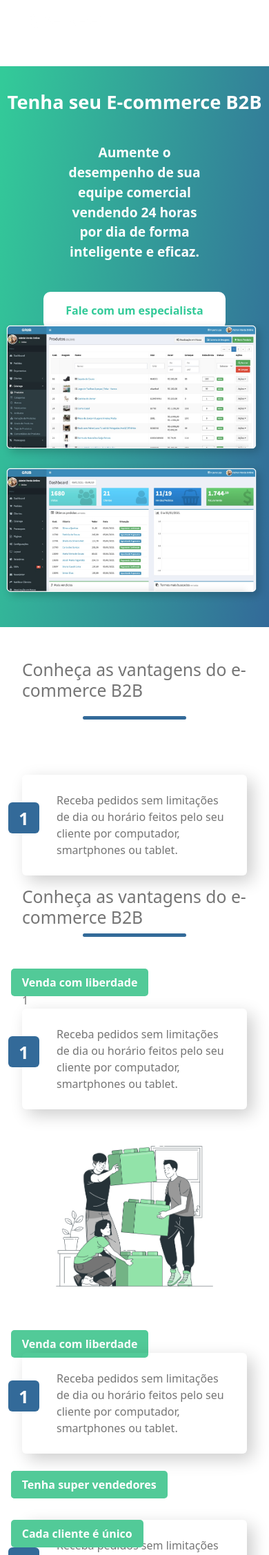
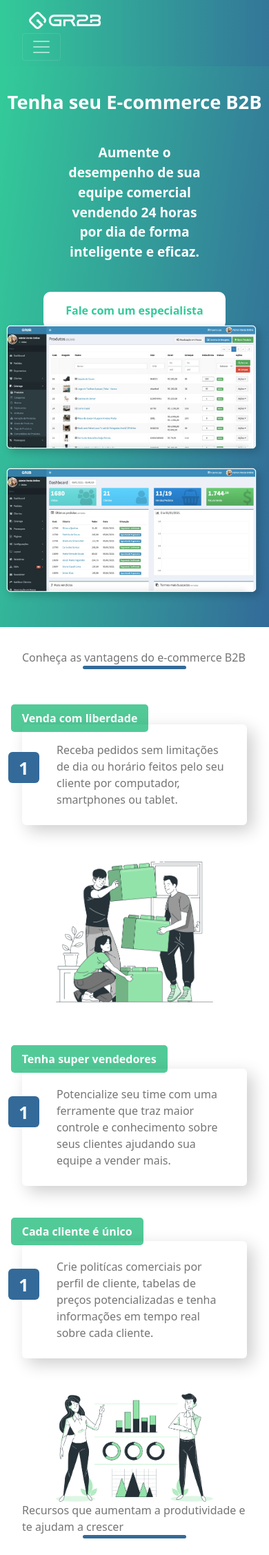
Before and after one commit to oandalves/gr2b, a PHP site: page /pagina.html in a window 390 px wide. Shown: the top 2254 px of the page at 69% size. Run offline with PHP 8.4, Linux system fonts and the light colour scheme; some libraries are stand-ins or nearby versions.

Commit message:
atualizacao index

```diff
--- a/css/stye-pagina.css
+++ b/css/stye-pagina.css
@@ -8,13 +8,40 @@ body {
  */
 
 @media (max-width: 579px) {
-    body {}
     nav {
         padding: 2em 2em;
     }
     nav img {
         width: 40%;
         padding-left: 0.5em;
+    }
+    .navbar {
+        background-image: linear-gradient(to right, #33ca99, #337699);
+    }
+    .nav-item,
+    .nav-item:link,
+    .nav-ite:visited {
+        color: white;
+    }
+    .nav-item:hover,
+    .nav-item:active {
+        text-shadow: 0 0 1px #fff;
+        color: whitesmoke;
+    }
+    .dropdown-menu {
+        border: 0px solid transparent;
+        background-image: linear-gradient(to right, #33ca99, #337699);
+    }
+    .dropdown-item,
+    .dropdown-item:link,
+    .dropdown-menu:visited {
+        color: white;
+    }
+    .dropdown-item:hover,
+    .dropdown-item:active {
+        text-shadow: 0 0 1px #fff;
+        color: whitesmoke;
+        background-image: linear-gradient(to right, #33ca99, #337699);
     }
     .titulo {
         padding: 15px 0;
@@ -140,6 +136,21 @@ border-radius: 6px;
     }
     .retangulo-branco::before {
         content: "1";
+        background: #336A99;
+        color: white;
+        width: 45px;
+        height: 45px;
+        position: absolute;
+        left: -20px;
+        top: 40px;
+        border-radius: 6px;
+        font-weight: 800;
+        font-size: 25px;
+        text-align: center;
+        padding: 5px 0;
+    }
+    .retangulo-branco:nth-child():before {
+        content: "2";
         background: #336A99;
         color: white;
         width: 45px;
--- a/pagina.html
+++ b/pagina.html
@@ -28,28 +28,12 @@
             <button class="navbar-toggler" type="button" data-bs-toggle="collapse" data-bs-target="#navbarSupportedContent" aria-controls="navbarSupportedContent" aria-expanded="false" aria-label="Toggle navigation">
                 <span class="navbar-toggler-icon"></span>
             </button>
-            <span class="navbar-toggler-icon"></span>
-            </button>
-
             <div class="collapse navbar-collapse" id="navbarSupportedContent">
                 <ul class="navbar-nav ms-auto mb-xl-0">
                     <li class="nav-item dropdown">
                         <a class="nav-link dropdown-toggle" href="ecommerce.html" id="navbarDropdown" role="button" data-bs-toggle="dropdown" aria-expanded="false">
                             E-commerce B2B </a>
                         <ul class="dropdown-menu" aria-labelledby="navbarDropdown">
-                            <li><a class="dropdown-item" href="ecommerce.html?type=distribuidora">Distribuídoras</a>
-                            </li>
-                            <li><a class="dropdown-item" href="ecommerce.html?type=industria">Indústria</a></li>
-                            <li><a class="dropdown-item" href="ecommerce.html?type=representante">Representantes</a>
-                            </li>
-                            E-commerce B2B
-                            </a>
-                            <ul class="dropdown-menu" aria-labelledby="navbarDropdown">
-                                <li><a class="dropdown-item" href="ecommerce.html?type=distribuidora">Distribuídoras</a></li>
-                                <li><a class="dropdown-item" href="ecommerce.html?type=industria">Indústria</a></li>
-                                <li><a class="dropdown-item" href="ecommerce.html?type=representante">Representantes</a></li>
-
-                            </ul>
                             <li><a class="dropdown-item" href="ecommerce.html?type=distribuidora">Distribuídoras</a></li>
                             <li><a class="dropdown-item" href="ecommerce.html?type=industria">Indústria</a></li>
                             <li><a class="dropdown-item" href="ecommerce.html?type=representante">Representantes</a></li>
@@ -88,49 +72,6 @@
         </div>
     </div>
     <div class="pagina-principal">
-        <h2 class="titulo">Conheça as vantagens do e-commerce B2B</h2>
-        <div class="linha-azul"></div>
-        <div class="conteudos">
-            <div class="retangulo-titulo-verde">Venda com liberdade</div>
-            <div class="quadrado-bloco">
-                <p class="retangulo-branco">Receba pedidos sem limitações de dia ou horário feitos pelo seu cliente por computador, smartphones ou tablet.</p>
-            </div>
-
-
-            <h2>Conheça as vantagens do e-commerce B2B</h2>
-            <div class="linha-azul"></div>
-            <div class="conteudos">
-                <div class="retangulo-titulo-verde">Venda com liberdade</div>
-                <span class="quadrado-azul">1</span>
-                <p class="retangulo-branco">Receba pedidos sem limitações de dia ou horário feitos pelo seu cliente por computador, smartphones ou tablet.</p>
-
-            </div>
-            <div class="pagina-principal-imagem">
-                <img src="img/imagem01.png" class="img-fluid" alt="imagem da página principal da GR2B">
-            </div>
-            <div class="conteudos">
-                <div class="retangulo-titulo-verde">Venda com liberdade</div>
-                <div class="quadrado-bloco">
-                    <p class="retangulo-branco">Receba pedidos sem limitações de dia ou horário feitos pelo seu cliente por computador, smartphones ou tablet.</p>
-                </div>
-
-            </div>
-            <div class="conteudos">
-                <div class="retangulo-titulo-verde">Venda com liberdade</div>
-                <div class="quadrado-bloco">
-                    <p class="retangulo-branco">Receba pedidos sem limitações de dia ou horário feitos pelo seu cliente por computador, smartphones ou tablet.</p>
-                </div>
-
-
-                <div class="retangulo-titulo-verde">Tenha super vendedores</div>
-                <span class="quadrado-azul">2</span>
-                <p class="retangulo-branco">Potencialize seu time com uma ferramente que traz maior controle e conhecimento sobre seus clientes ajudando sua equipe a vender mais.</p>
-            </div>
-            <div class="conteudos">
-                <div class="retangulo-titulo-verde">Cada cliente é único</div>
-                <span class="quadrado-azul">3</span>
-                <p class="retangulo-branco">Crie politícas comerciais por perfil de cliente, tabelas de preços potencializadas e tenha informações em tempo real sobre cada cliente.</p>
-
         <div class="pagina-principal-flex">
             <div class="pagina-principal-flex-item">
                 <div class="pagina-principal-titulo-align-left">Conheça as vantagens do e-commerce B2B</div>
@@ -203,64 +144,6 @@
                 <img src="img/Gestão de produtos.png" class="img-fluid" alt="Gestão de produtos">
                 <div class="recursos-principal-subtitulo">Gestão de produtos</div>
             </div>
-            <div class="pagina-principal-imagem">
-                <img src="img/imagem02.png" class="img-fluid" alt="imagem da página principal da GR2B">
-            </div>
-            <h2>Recursos que aumentam a produtividade e te ajudam a crescer</h2>
-            <div class="linha-azul"></div>
-            <div class="conteudos">
-                <div class="retangulo-titulo-verde">Venda com liberdade</div>
-                <div class="quadrado-bloco">
-                    <p class="retangulo-branco">Receba pedidos sem limitações de dia ou horário feitos pelo seu cliente por computador, smartphones ou tablet.</p>
-                </div>
-
-            </div>
-            <div class="conteudos">
-                <div class="retangulo-titulo-verde">Venda com liberdade</div>
-                <div class="quadrado-bloco">
-                    <p class="retangulo-branco">Receba pedidos sem limitações de dia ou horário feitos pelo seu cliente por computador, smartphones ou tablet.</p>
-                </div>
-
-            </div>
-            <div class="conteudos">
-                <div class="retangulo-titulo-verde">Venda com liberdade</div>
-                <div class="quadrado-bloco">
-                    <p class="retangulo-branco">Receba pedidos sem limitações de dia ou horário feitos pelo seu cliente por computador, smartphones ou tablet.</p>
-                </div>
-
-
-                <div class="retangulo-titulo-verde">Amplie sua área de atuação</div>
-                <span class="quadrado-azul">4</span>
-                <p class="retangulo-branco">Com nossa plataforma é possível expandir horizontes, alcançar novos clientes e atender com mais eficiência.</p>
-            </div>
-            <div class="conteudos">
-                <div class="retangulo-titulo-verde">Dados em tempo real</div>
-                <span class="quadrado-azul">5</span>
-                <p class="retangulo-branco">Tenha em tempo real e na palma da mão informações que ajudam a entender melhor seu negócio e seus clientes.</p>
-            </div>
-            <div class="conteudos">
-                <div class="retangulo-titulo-verde">Uma plataforma inteligente</div>
-                <span class="quadrado-azul">6</span>
-                <p class="retangulo-branco">Oferença a seus clientes dados que ajudam ele a gerir melhor seu negócio e tomar boas decições de compra.</p>
-
-            </div>
-        </div>
-        <div class="transforme-sua-empresa">
-            <div class="transforme-sua-empresa-titulo">Transforme sua empresa: <br> venda mais e reduza custos.</div>
-            <p class="transforme-sua-empresa-paragrafo">Fale com um de nossos especialistas e saiba como utilizar a nossa tecnologia para impulsionar os seus negócios.</p>
-            <a href="#" class="fale-especialista">Fale com um especialista</a>
-        </div>
-        <div class="recursos-principal">
-            <div class="recursos-principal-titulo titulo">Recursos</div>
-
-            <div class="recursos-principal-titulo">Recursos</div>
-
-            <div class="linha-azul"></div>
-            <div class="recursos-principal-flex">
-                <div class="recursos-principal-quadrado">
-                    <img src="img/Gestão de produtos.png" class="img-fluid" alt="Gestão de produtos">
-                    <div class="recursos-principal-subtitulo">Gestão de produtos</div>
-                </div>
             <div class="recursos-principal-quadrado">
                 <img src="img/Facilidade de contato.png" class="img-fluid" alt="Facilidade de contato">
                 <div class="recursos-principal-subtitulo">Facilidade de contato</div>
@@ -277,64 +160,59 @@
                 <img src="img/Visual customizado.png" class="img-fluid" alt="Visual customizado">
                 <div class="recursos-principal-subtitulo">Visual customizado</div>
             </div>
+            <a href="recursos.html"></a>
             <div class="recursos-principal-verde">
-                    <a href="recursos.html">Ver todos os recursos</a>
-                    <!-- <div class="recursos-principal-subtitulo-verde">
-
-                </div> -->
-
-                    <div class="recursos-principal-subtitulo-verde">
-                        <a href="recursos.html">Ver todos os recursos</a>
-                    </div>
-
-                </div>
+                Ver todos os recursos
             </div>
             </a>
         </div>
+    </div>
     <div class="depoimentos-principal">
-            <div class="depoimentos-principal-titulo titulo">Depoimentos</div>
-
         <div class="depoimentos-principal-titulo">Depoimentos</div>
-
         <div class="linha-azul"></div>
         <p class="depoimentos-principal-subtitulo">Mensagem dos nossos parceiros e clientes</p>
         <div class="regular slider">
             <div class="depoimentos-principal-mensagem">
                 <img src="img/perfil.jpg" alt="Foto de perfil de nossos clientes" width="60px" class="rounded-circle">
-                    <p>"Lorem ipsum dolor sit amet, consectetur adipiscing elit. Nulla consequat velit nec rutrum sodales. Morbi vestibulum sit amet risus a pulvinar. Sed accumsan tempus cursus. Nulla vel elit eleifend, posuere sapien vel, scelerisque tortor."</p>
+                <p>"Lorem ipsum dolor sit amet, consectetur adipiscing elit. Nulla consequat velit nec rutrum sodales. Morbi vestibulum sit amet risus a pulvinar. Sed accumsan tempus cursus. Nulla vel elit eleifend, posuere sapien vel, scelerisque tortor."
+                </p>
                 <div class="depoimentos-principal-autor">Bianca Oliveira - SEO DE ALGO</div>
             </div>
             <div class="depoimentos-principal-mensagem">
                 <img src="img/perfil.jpg" alt="Foto de perfil de nossos clientes" width="60px" class="rounded-circle">
-                    <p>"Lorem ipsum dolor sit amet, consectetur adipiscing elit. Nulla consequat velit nec rutrum sodales. Morbi vestibulum sit amet risus a pulvinar. Sed accumsan tempus cursus. Nulla vel elit eleifend, posuere sapien vel, scelerisque tortor."</p>
+                <p>"Lorem ipsum dolor sit amet, consectetur adipiscing elit. Nulla consequat velit nec rutrum sodales. Morbi vestibulum sit amet risus a pulvinar. Sed accumsan tempus cursus. Nulla vel elit eleifend, posuere sapien vel, scelerisque tortor."
+                </p>
                 <div class="depoimentos-principal-autor">Bianca Oliveira - SEO DE ALGO</div>
             </div>
             <div class="depoimentos-principal-mensagem">
                 <img src="img/perfil.jpg" alt="Foto de perfil de nossos clientes" width="60px" class="rounded-circle">
-                    <p>"Lorem ipsum dolor sit amet, consectetur adipiscing elit. Nulla consequat velit nec rutrum sodales. Morbi vestibulum sit amet risus a pulvinar. Sed accumsan tempus cursus. Nulla vel elit eleifend, posuere sapien vel, scelerisque tortor."</p>
+                <p>"Lorem ipsum dolor sit amet, consectetur adipiscing elit. Nulla consequat velit nec rutrum sodales. Morbi vestibulum sit amet risus a pulvinar. Sed accumsan tempus cursus. Nulla vel elit eleifend, posuere sapien vel, scelerisque tortor."
+                </p>
                 <div class="depoimentos-principal-autor">Bianca Oliveira - SEO DE ALGO</div>
             </div>
             <div class="depoimentos-principal-mensagem">
                 <img src="img/perfil.jpg" alt="Foto de perfil de nossos clientes" width="60px" class="rounded-circle">
-                    <p>"Lorem ipsum dolor sit amet, consectetur adipiscing elit. Nulla consequat velit nec rutrum sodales. Morbi vestibulum sit amet risus a pulvinar. Sed accumsan tempus cursus. Nulla vel elit eleifend, posuere sapien vel, scelerisque tortor."</p>
+                <p>"Lorem ipsum dolor sit amet, consectetur adipiscing elit. Nulla consequat velit nec rutrum sodales. Morbi vestibulum sit amet risus a pulvinar. Sed accumsan tempus cursus. Nulla vel elit eleifend, posuere sapien vel, scelerisque tortor."
+                </p>
                 <div class="depoimentos-principal-autor">Bianca Oliveira - SEO DE ALGO</div>
             </div>
             <div class="depoimentos-principal-mensagem">
                 <img src="img/perfil.jpg" alt="Foto de perfil de nossos clientes" width="60px" class="rounded-circle">
-                    <p>"Lorem ipsum dolor sit amet, consectetur adipiscing elit. Nulla consequat velit nec rutrum sodales. Morbi vestibulum sit amet risus a pulvinar. Sed accumsan tempus cursus. Nulla vel elit eleifend, posuere sapien vel, scelerisque tortor."</p>
+                <p>"Lorem ipsum dolor sit amet, consectetur adipiscing elit. Nulla consequat velit nec rutrum sodales. Morbi vestibulum sit amet risus a pulvinar. Sed accumsan tempus cursus. Nulla vel elit eleifend, posuere sapien vel, scelerisque tortor."
+                </p>
                 <div class="depoimentos-principal-autor">Bianca Oliveira - SEO DE ALGO</div>
             </div>
             <div class="depoimentos-principal-mensagem">
                 <img src="img/perfil.jpg" alt="Foto de perfil de nossos clientes" width="60px" class="rounded-circle">
-                    <p>"Lorem ipsum dolor sit amet, consectetur adipiscing elit. Nulla consequat velit nec rutrum sodales. Morbi vestibulum sit amet risus a pulvinar. Sed accumsan tempus cursus. Nulla vel elit eleifend, posuere sapien vel, scelerisque tortor."</p>
+                <p>"Lorem ipsum dolor sit amet, consectetur adipiscing elit. Nulla consequat velit nec rutrum sodales. Morbi vestibulum sit amet risus a pulvinar. Sed accumsan tempus cursus. Nulla vel elit eleifend, posuere sapien vel, scelerisque tortor."
+                </p>
                 <div class="depoimentos-principal-autor">Bianca Oliveira - SEO DE ALGO</div>
             </div>
         </div>
     </div>
     <div class="marcas-principal">
-            <div class="marcas-principal-titulo">
-                <p>Algumas das marcas que confiam e indicam a GR2B</p>
-            </div>
+        <div class="marcas-principal-titulo">Algumas das marcas que confiam e indicam a GR2B</div>
+
         <div class="regular1 slider marcas-principal-imagens">
             <div class="marcas-principal-imagem">
                 <img src="img/brand-01.png " class="img-fluid" alt="Marcas que indicam e confiam">
@@ -361,75 +239,6 @@
                 <img src="img/brand-01.png " class="img-fluid" alt="Marcas que indicam e confiam">
             </div>
         </div>
-        </div>
-        <div class="fale-conosco-principal">
-            <h1>Fale conosco</h1>
-
-            <div class="fale-conosco-principal-titulo">Fale conosco</div>
-
-            <div class="linha-azul"></div>
-            <p>Quer enviar uma mensagem, tirar alguma dúvida ou bater um papo?</p>
-            <div class="fale-conosco-principal-mensagem d-flex flex-row">
-                <div>
-                    <a href="#" target="_blank">
-                        <img src="img/whatsapp.svg" class=" m-xl-4 rounded">
-                        <img src="img/wpp.png " alt="Enviar mensagem para nosso whatsapp " class="inline-flex img-fluid white-square shadow m-xl-4 bg-white rounded ">
-                    </a>
-                </div>
-                <div>
-                    <a href="#" target="_blank">
-                        <img src="img/email.svg " alt="Encaminhar email " class="inline-flex img-fluid white-square m-xl-4 rounded ">
-                        <img src="img/email.png " alt="Encaminhar email " class="inline-flex img-fluid white-square shadow m-xl-4 bg-white rounded ">
-                    </a>
-                </div>
-                <div>
-                    <a href="#" target="_blank">
-                        <img src="img/chat.svg " alt="Entrar em contato pelo chat " class="inline-flex img-fluid white-square m-xl-4 rounded ">
-                        <img src="img/chat.png " alt="Entrar em contato pelo chat " class="inline-flex img-fluid white-square shadow m-xl-4 bg-white rounded ">
-                    </a>
-                </div>
-            </div>
-            <p>Também estamos nas redes sociais</p>
-            <div class="fale-conosco-principal-redes-sociais">
-                <a href="#" target="_blank"><i class="fab fa-facebook fa-2x" style="color: #336a99;"></i></a>
-                <a href="#" target="_blank" style="margin-right: 2em; margin-left: 2em;"><i class="fab fa-instagram fa-2x" style="color: #336a99;"></i></a>
-                <a href="#" target="_blank" style="margin-right: 2em; margin-left: 2em;"><i class="fab fa-instagram fa-2x" style="color: #336a99;"></i></a>
-                <a href="#" target="_blank"><i class="fab fa-youtube fa-2x" style="color: #336a99;"></i></a>
-            </div>
-            <div class="fale-conosco-principal-imagem">
-                <img src="img/fale_conosco.png" class="img-fluid" alt="Fale conosco GR2B">
-            </div>
-        </div>
-        <footer>
-            <div class="footer">
-                <div class="footer-bloco">
-                    <img src="/img/logo-gr2b.png" alt="">
-                    <h2>Onde nos encontrar</h2>
-                    <p>Rua Onze de Abril, 999 - Centro Montes Claros - MG </p>
-                    <a href="#" class="fale-especialista">Fale com um especialista</a>
-                </div>
-                <div class="footer-bloco">
-                    <h2>Institucional</h2>
-                    <p>Home</p>
-                    <p>Sobre nós</p>
-                    <p>Clientes</p>
-                    <p>Vagas</p>
-                </div>
-                <div class="footer-bloco">
-                    <h2>Produtos</h2>
-                    <p>Plataforma</p>
-                    <p>Recursos</p>
-                    <p>Planos</p>
-                </div>
-            </div>
-
-
-
-        </footer>
-
-
-
-        <!-- Optional JavaScript; choose one of the two! -->
     </div>
     <!-- Optional JavaScript; choose one of the two! -->
 
```
Also changed, not shown: other parts of css/stye-pagina.css (+33 -35 lines). Lines whose indentation alone changed are shown as unchanged.
